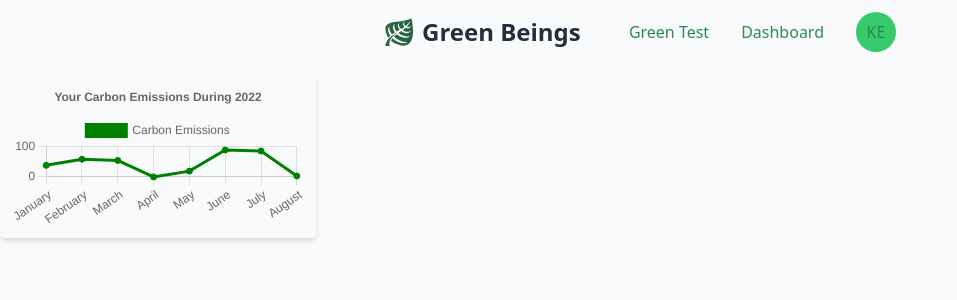
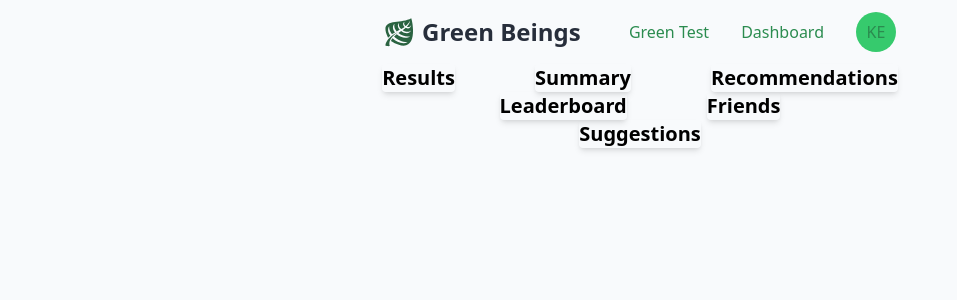
Before and after one commit to hackathonDFW2022/HackFront, a React (Vite) app: page /dashboard in a window 1280 px wide. Shown: the top 300 px of the page, without its empty margins (0-957 px from the left). Built offline with nearby package versions, Linux system fonts and the light colour scheme.

Commit message:
added several components

```diff
--- a/src/components/Card.jsx
+++ b/src/components/Card.jsx
@@ -1,12 +1,11 @@
 import React from 'react'
-import LineChart from './LineChart'
 
-function Card({component}) {
+function Card({text}) {
   return (
-        <div className="min-w-fit rounded overflow-hidden shadow-md justify-center">
-            <div className="font-bold text-xl mx-2 my-2">
-                {component}
-        </div>
+        <div className="rounded overflow-hidden shadow-md justify-center">
+            <div className="font-bold text-xl">
+                {text}
+            </div>
     </div>
   )
 }
--- a/src/components/LineChart.jsx
+++ b/src/components/LineChart.jsx
@@ -48,6 +48,6 @@ export const data = {
 }
 export default function LineChart() {
   return(
-        <Line options={options} data={data} />
+        <Line options={options} data={data}/>
   )
 }
--- a/src/pages/Dashboard.jsx
+++ b/src/pages/Dashboard.jsx
@@ -1,12 +1,26 @@
 import React from 'react'
 import Card from '../components/Card'
 import LineChart from '../components/LineChart'
+
+const text = [
+    "Based on your Results "
+]
 const Dashboard = () => {
   return (
-    <div className="flex mt-2">
-        <Card component={<LineChart/>}/>
-
-    </div>
+    <>
+        <div className="flex gap-20 justify-center">
+            <Card text={"Results"}/>
+            <Card text={"Summary"}/>
+            <Card text={"Recommendations"}/>
+        </div>
+        <div className='flex gap-20 justify-center'>
+            <Card text={"Leaderboard"}/>
+            <Card text={"Friends"}/>
+        </div>
+        <div className="flex gap-20 justify-center">
+            <Card text={"Suggestions"}/>
+        </div>
+    </>
   )
 }
 
```
Also changed, not shown: src/components/Leaderboard.jsx (added, +7 -0 lines).
